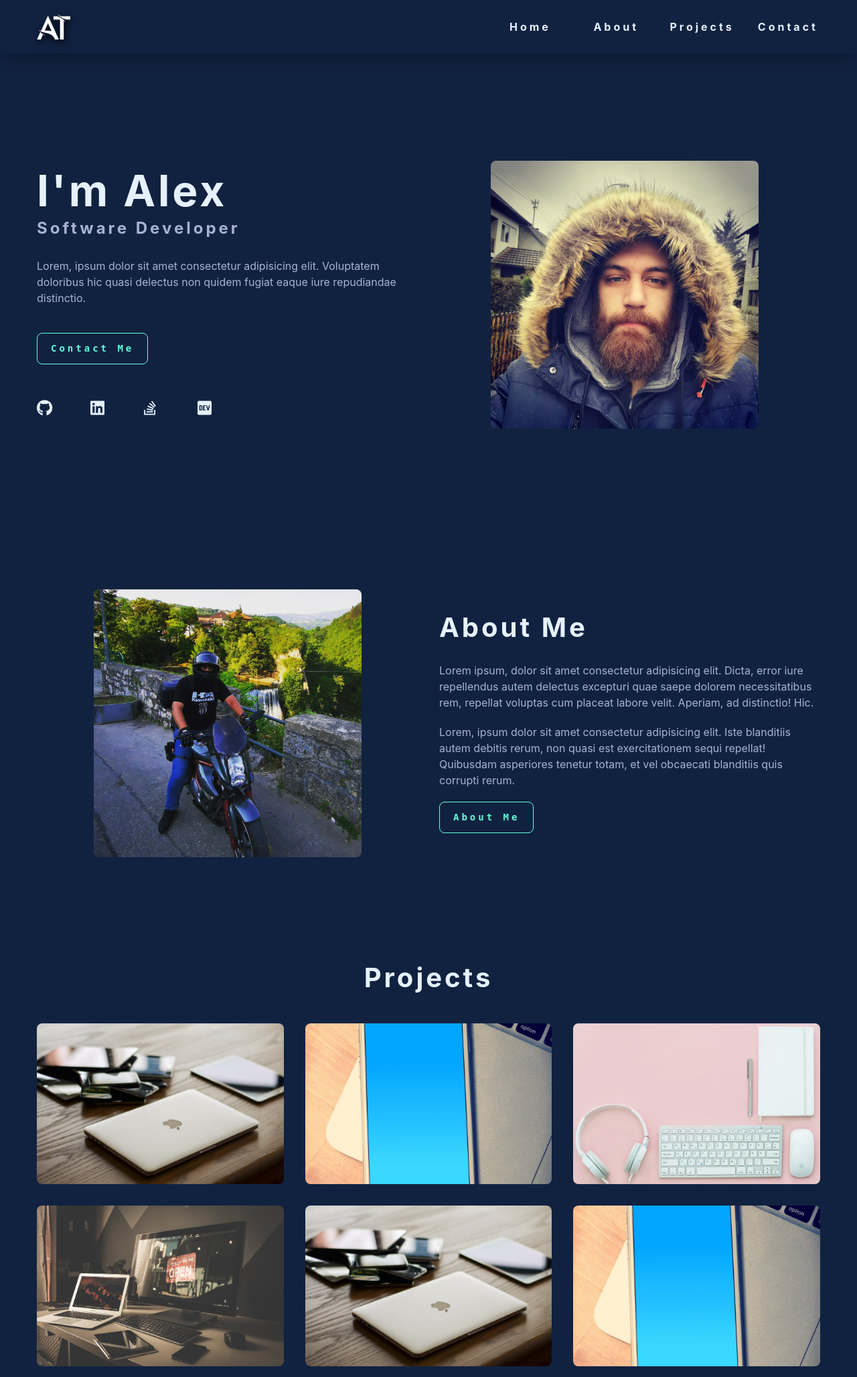
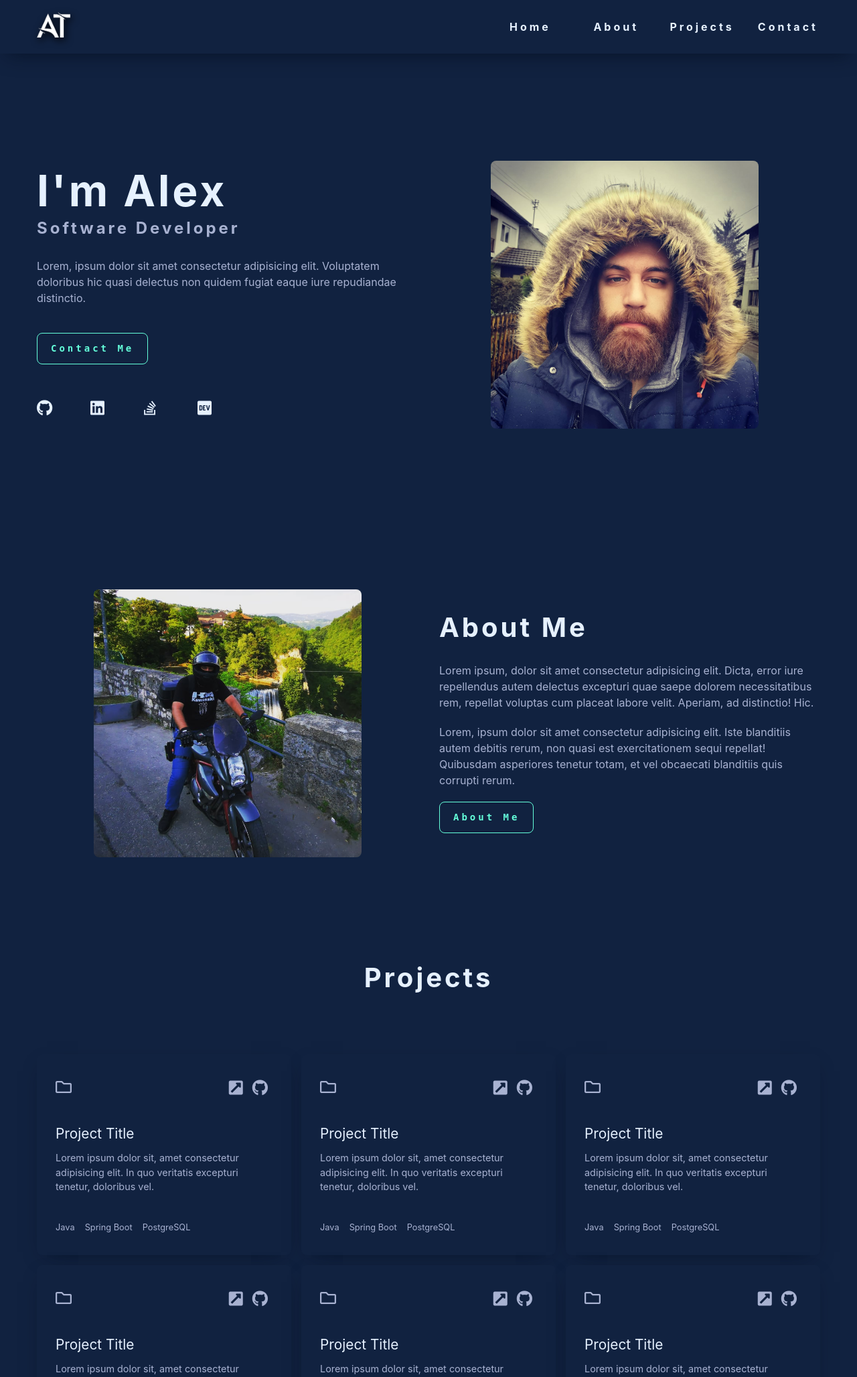
Before and after one commit to TomWSC828/personal-website, a PHP site: page / in a window 1280 px wide. Shown: the top 2056 px of the page at 67% size. Run offline with PHP 8.4, Linux system fonts and the light colour scheme.

Commit message:
Optimization of UI and Project Section feature development

```diff
--- a/about.html
+++ b/about.html
@@ -56,7 +56,9 @@
       <div class="nav-center">
         <!-- nav header -->
         <div class="nav-header">
-          <img src="./assets/img/logo.png" class="nav-logo" alt="Logo" />
+          <a href="./index.html">
+            <img src="./assets/img/logo.png" class="nav-logo" alt="Logo" />
+          </a>
           <button class="nav-btn" id="nav-btn">
             <i class="fas fa-bars"></i>
           </button>
--- a/contact.html
+++ b/contact.html
@@ -56,7 +56,9 @@
       <div class="nav-center">
         <!-- nav header -->
         <div class="nav-header">
-          <img src="./assets/img/logo.png" class="nav-logo" alt="Logo" />
+          <a href="./index.html">
+            <img src="./assets/img/logo.png" class="nav-logo" alt="Logo" />
+          </a>
           <button class="nav-btn" id="nav-btn">
             <i class="fas fa-bars"></i>
           </button>
--- a/css/style.css
+++ b/css/style.css
@@ -450,87 +450,115 @@ About
 Projects
 ================
 */
-.projects-text {
-  width: 85vw;
-  max-width: 30rem;
-  margin: 0 auto;
+.projects {
+  display: flex;
+  flex-direction: column;
+  align-items: center;
 }
 
-.project {
+.projects-grid {
+  display: grid;
+  grid-template-columns: repeat(auto-fill, minmax(300px, 1fr));
+  gap: 15px;
+  margin: 50px 0px 0px;
+  padding: 0;
+  list-style: none;
   position: relative;
-  background: var(--clr-primary-5);
-  border-radius: var(--radius);
-  margin-bottom: 2rem;
 }
 
-.project-info {
-  text-align: center;
-  color: var(--clr-white);
-  position: absolute;
-  top: 50%;
-  left: 50%;
-  transform: translate(-50%, -50%);
-  transition: var(--transition);
-  opacity: 0;
+.project-detail {
+  display: flex;
+  justify-content: space-between;
+  flex-direction: column;
+  align-items: flex-start;
+  position: relative;
+  height: 100%;
+  padding: 2rem 1.75rem;
+  border-radius: var(--radius);
+  background-color: var(--light-navy);
+  box-shadow: 0 10px 30px -15px var(--navy-shadow);
 }
 
-.project-info p {
-  text-transform: capitalize;
-  color: var(--clr-white);
+.project-detail header {
+  width: 100%;
 }
 
-.project:hover .project-info {
-  opacity: 1;
+.project-heading {
+    display: flex;
+    justify-content: space-between;
+    align-items: center;
+    margin-bottom: 35px;
 }
 
-.project-img {
-  transition: var(--transition);
-  border-radius: var(--radius);
-  height: 15rem;
-  object-fit: cover;
+.project-title {
+  margin: 0px 0px 10px;
+  color: var(--lightest-slate);
+  font-size: 1.3rem;
 }
 
-.project:hover .project-img {
-  opacity: 0.1;
-}
-
-.project::after {
-  content: "";
-  position: absolute;
-  top: 0;
-  left: 0;
-  width: 100%;
-  height: 100%;
-  border: 0.25rem solid var(--clr-white);
-  border-radius: var(--radius);
-  transition: var(--transition);
-  opacity: 0;
-}
-
-.project:hover::after {
-  opacity: 1;
-  transform: scale(0.8);
-}
-
-.projects-title {
-  margin-bottom: 3rem;
+.projects-page {
   text-align: center;
 }
 
-@media screen and (min-width: 676px) {
-  .projects-center {
-    display: grid;
-    grid-template-columns: 1fr 1fr;
-    column-gap: 2rem;
-  }
+.project-title a {
+  color: var(--white);
+  transition: var(--transition);
 }
 
-@media screen and (min-width: 992px) {
-  .projects-center {
-    grid-template-columns: repeat(3, 1fr);
-  }
+.project-title a:hover {
+  color: var(--green);
 }
 
+.project-description {
+  color: var(--light-slate);
+  font-size: 0.9rem;
+}
+
+.project-blog .social-icon {
+  font-size: 1.5rem;
+}
+
+.project-blog a {
+    color: var(--light-slate);
+}
+
+.project-blog:hover {
+  color: var(--green);
+}
+
+.project-links {
+  display: flex;
+  -webkit-box-align: center;
+  align-items: center;
+}
+
+.project-links a {
+  display: flex;
+  justify-content: center;
+  align-items: center;
+  padding: 5px 7px;
+  font-size: 1.5rem;
+  color: var(--light-slate);
+}
+
+.project-tech-list {
+  display: flex;
+  align-items: flex-end;
+  flex-grow: 1;
+  flex-wrap: wrap;
+  padding: 0;
+  margin: 20px 0px 0px;
+  list-style: none;
+  font-size: 0.8rem;
+}
+
+.project-tech-list li:not(:last-of-type) {
+  margin-right: 15px;
+}
+
+.projects a.btn {
+  margin-top: 3rem;
+}
 /*
 ================
 Contact
--- a/index.html
+++ b/index.html
@@ -56,7 +56,9 @@
       <div class="nav-center">
         <!-- nav header -->
         <div class="nav-header">
+          <a href="./index.html">
             <img src="./assets/img/logo.png" class="nav-logo" alt="Logo" />
+          </a>
           <button class="nav-btn" id="nav-btn">
             <i class="fas fa-bars"></i>
           </button>
@@ -270,98 +272,369 @@
         <h2>Projects</h2>
       </div>
       <!-- End of Section Title -->
-      <div class="section-center projects-center">
+      <div class="section-center projects-grid">
         <!-- Single Project -->
-        <a href="./projects.html" class="project-1">
-          <article class="project">
-            <img
-              src="./assets/img/project-1.jpeg"
-              class="project-img"
-              alt="Single Project"
-            />
-            <div class="project-info">
-              <h4>Project Title</h4>
-              <p>Project Description</p>
+        <li class="project-box">
+          <div class="project-detail">
+            <header>
+              <div class="project-heading">
+                <div class="project-blog">
+                  <a
+                    href="https://dev.to/alxtr"
+                    rel="noopener noreferrer"
+                    target="_blank"
+                    class="social-icon"
+                  >
+                    <i class="far fa-folder"></i>
+                  </a>
                 </div>
-          </article>
+                <div class="project-links">
+                  <a
+                    href="https://github.com/aleksandar-trifunovic"
+                    rel="noopener noreferrer"
+                    target="_blank"
+                    class="social-icon"
+                  >
+                    <i class="fas fa-external-link-square-alt"></i>
                   </a>
+                  <a
+                    href="https://github.com/aleksandar-trifunovic"
+                    rel="noopener noreferrer"
+                    target="_blank"
+                    class="social-icon"
+                  >
+                    <i class="fab fa-github"></i>
+                  </a>
+                </div>
+              </div>
+              <div class="project-title">
+                <a
+                  href="https://github.com/aleksandar-trifunovic"
+                  rel="noopener noreferrer"
+                  target="_blank"
+                >
+                  Project Title
+                </a>
+              </div>
+              <div class="project-description">
+                <p>
+                  Lorem ipsum dolor sit, amet consectetur adipisicing elit. In
+                  quo veritatis excepturi tenetur, doloribus vel.
+                </p>
+              </div>
+            </header>
+            <footer>
+              <ul class="project-tech-list">
+                <li>Java</li>
+                <li>Spring Boot</li>
+                <li>PostgreSQL</li>
+              </ul>
+            </footer>
+          </div>
+        </li>
         <!-- End of Single Project -->
         <!-- Single Project -->
-        <a href="./projects.html" class="project-2">
-          <article class="project">
-            <img
-              src="./assets/img/project-2.jpeg"
-              class="project-img"
-              alt="Single Project"
-            />
-            <div class="project-info">
-              <h4>Project Title</h4>
-              <p>Project Description</p>
+        <li class="project-box">
+          <div class="project-detail">
+            <header>
+              <div class="project-heading">
+                <div class="project-blog">
+                  <a
+                    href="https://dev.to/alxtr"
+                    rel="noopener noreferrer"
+                    target="_blank"
+                    class="social-icon"
+                  >
+                    <i class="far fa-folder"></i>
+                  </a>
                 </div>
-          </article>
+                <div class="project-links">
+                  <a
+                    href="https://github.com/aleksandar-trifunovic"
+                    rel="noopener noreferrer"
+                    target="_blank"
+                    class="social-icon"
+                  >
+                    <i class="fas fa-external-link-square-alt"></i>
                   </a>
+                  <a
+                    href="https://github.com/aleksandar-trifunovic"
+                    rel="noopener noreferrer"
+                    target="_blank"
+                    class="social-icon"
+                  >
+                    <i class="fab fa-github"></i>
+                  </a>
+                </div>
+              </div>
+              <div class="project-title">
+                <a
+                  href="https://github.com/aleksandar-trifunovic"
+                  rel="noopener noreferrer"
+                  target="_blank"
+                >
+                  Project Title
+                </a>
+              </div>
+              <div class="project-description">
+                <p>
+                  Lorem ipsum dolor sit, amet consectetur adipisicing elit. In
+                  quo veritatis excepturi tenetur, doloribus vel.
+                </p>
+              </div>
+            </header>
+            <footer>
+              <ul class="project-tech-list">
+                <li>Java</li>
+                <li>Spring Boot</li>
+                <li>PostgreSQL</li>
+              </ul>
+            </footer>
+          </div>
+        </li>
         <!-- End of Single Project -->
         <!-- Single Project -->
-        <a href="./projects.html" class="project-3">
-          <article class="project">
-            <img
-              src="./assets/img/project-3.jpeg"
-              class="project-img"
-              alt="Single Project"
-            />
-            <div class="project-info">
-              <h4>Project Title</h4>
-              <p>Project Description</p>
+        <li class="project-box">
+          <div class="project-detail">
+            <header>
+              <div class="project-heading">
+                <div class="project-blog">
+                  <a
+                    href="https://dev.to/alxtr"
+                    rel="noopener noreferrer"
+                    target="_blank"
+                    class="social-icon"
+                  >
+                    <i class="far fa-folder"></i>
+                  </a>
                 </div>
-          </article>
+                <div class="project-links">
+                  <a
+                    href="https://github.com/aleksandar-trifunovic"
+                    rel="noopener noreferrer"
+                    target="_blank"
+                    class="social-icon"
+                  >
+                    <i class="fas fa-external-link-square-alt"></i>
                   </a>
+                  <a
+                    href="https://github.com/aleksandar-trifunovic"
+                    rel="noopener noreferrer"
+                    target="_blank"
+                    class="social-icon"
+                  >
+                    <i class="fab fa-github"></i>
+                  </a>
+                </div>
+              </div>
+              <div class="project-title">
+                <a
+                  href="https://github.com/aleksandar-trifunovic"
+                  rel="noopener noreferrer"
+                  target="_blank"
+                >
+                  Project Title
+                </a>
+              </div>
+              <div class="project-description">
+                <p>
+                  Lorem ipsum dolor sit, amet consectetur adipisicing elit. In
+                  quo veritatis excepturi tenetur, doloribus vel.
+                </p>
+              </div>
+            </header>
+            <footer>
+              <ul class="project-tech-list">
+                <li>Java</li>
+                <li>Spring Boot</li>
+                <li>PostgreSQL</li>
+              </ul>
+            </footer>
+          </div>
+        </li>
         <!-- End of Single Project -->
         <!-- Single Project -->
-        <a href="./projects.html" class="project-4">
-          <article class="project">
-            <img
-              src="./assets/img/project-4.jpeg"
-              class="project-img"
-              alt="Single Project"
-            />
-            <div class="project-info">
-              <h4>Project Title</h4>
-              <p>Project Description</p>
+        <li class="project-box">
+          <div class="project-detail">
+            <header>
+              <div class="project-heading">
+                <div class="project-blog">
+                  <a
+                    href="https://dev.to/alxtr"
+                    rel="noopener noreferrer"
+                    target="_blank"
+                    class="social-icon"
+                  >
+                    <i class="far fa-folder"></i>
+                  </a>
                 </div>
-          </article>
+                <div class="project-links">
+                  <a
+                    href="https://github.com/aleksandar-trifunovic"
+                    rel="noopener noreferrer"
+                    target="_blank"
+                    class="social-icon"
+                  >
+                    <i class="fas fa-external-link-square-alt"></i>
                   </a>
+                  <a
+                    href="https://github.com/aleksandar-trifunovic"
+                    rel="noopener noreferrer"
+                    target="_blank"
+                    class="social-icon"
+                  >
+                    <i class="fab fa-github"></i>
+                  </a>
+                </div>
+              </div>
+              <div class="project-title">
+                <a
+                  href="https://github.com/aleksandar-trifunovic"
+                  rel="noopener noreferrer"
+                  target="_blank"
+                >
+                  Project Title
+                </a>
+              </div>
+              <div class="project-description">
+                <p>
+                  Lorem ipsum dolor sit, amet consectetur adipisicing elit. In
+                  quo veritatis excepturi tenetur, doloribus vel.
+                </p>
+              </div>
+            </header>
+            <footer>
+              <ul class="project-tech-list">
+                <li>Java</li>
+                <li>Spring Boot</li>
+                <li>PostgreSQL</li>
+              </ul>
+            </footer>
+          </div>
+        </li>
         <!-- End of Single Project -->
         <!-- Single Project -->
-        <a href="./projects.html" class="project-5">
-          <article class="project">
-            <img
-              src="./assets/img/project-1.jpeg"
-              class="project-img"
-              alt="Single Project"
-            />
-            <div class="project-info">
-              <h4>Project Title</h4>
-              <p>Project Description</p>
+        <li class="project-box">
+          <div class="project-detail">
+            <header>
+              <div class="project-heading">
+                <div class="project-blog">
+                  <a
+                    href="https://dev.to/alxtr"
+                    rel="noopener noreferrer"
+                    target="_blank"
+                    class="social-icon"
+                  >
+                    <i class="far fa-folder"></i>
+                  </a>
                 </div>
-          </article>
+                <div class="project-links">
+                  <a
+                    href="https://github.com/aleksandar-trifunovic"
+                    rel="noopener noreferrer"
+                    target="_blank"
+                    class="social-icon"
+                  >
+                    <i class="fas fa-external-link-square-alt"></i>
                   </a>
+                  <a
+                    href="https://github.com/aleksandar-trifunovic"
+                    rel="noopener noreferrer"
+                    target="_blank"
+                    class="social-icon"
+                  >
+                    <i class="fab fa-github"></i>
+                  </a>
+                </div>
+              </div>
+              <div class="project-title">
+                <a
+                  href="https://github.com/aleksandar-trifunovic"
+                  rel="noopener noreferrer"
+                  target="_blank"
+                >
+                  Project Title
+                </a>
+              </div>
+              <div class="project-description">
+                <p>
+                  Lorem ipsum dolor sit, amet consectetur adipisicing elit. In
+                  quo veritatis excepturi tenetur, doloribus vel.
+                </p>
+              </div>
+            </header>
+            <footer>
+              <ul class="project-tech-list">
+                <li>Java</li>
+                <li>Spring Boot</li>
+                <li>PostgreSQL</li>
+              </ul>
+            </footer>
+          </div>
+        </li>
         <!-- End of Single Project -->
         <!-- Single Project -->
-        <a href="./projects.html" class="project-6">
-          <article class="project">
-            <img
-              src="./assets/img/project-2.jpeg"
-              class="project-img"
-              alt="Single Project"
-            />
-            <div class="project-info">
-              <h4>Project Title</h4>
-              <p>Project Description</p>
+        <li class="project-box">
+          <div class="project-detail">
+            <header>
+              <div class="project-heading">
+                <div class="project-blog">
+                  <a
+                    href="https://dev.to/alxtr"
+                    rel="noopener noreferrer"
+                    target="_blank"
+                    class="social-icon"
+                  >
+                    <i class="far fa-folder"></i>
+                  </a>
                 </div>
-          </article>
+                <div class="project-links">
+                  <a
+                    href="https://github.com/aleksandar-trifunovic"
+                    rel="noopener noreferrer"
+                    target="_blank"
+                    class="social-icon"
+                  >
+                    <i class="fas fa-external-link-square-alt"></i>
                   </a>
+                  <a
+                    href="https://github.com/aleksandar-trifunovic"
+                    rel="noopener noreferrer"
+                    target="_blank"
+                    class="social-icon"
+                  >
+                    <i class="fab fa-github"></i>
+                  </a>
+                </div>
+              </div>
+              <div class="project-title">
+                <a
+                  href="https://github.com/aleksandar-trifunovic"
+                  rel="noopener noreferrer"
+                  target="_blank"
+                >
+                  Project Title
+                </a>
+              </div>
+              <div class="project-description">
+                <p>
+                  Lorem ipsum dolor sit, amet consectetur adipisicing elit. In
+                  quo veritatis excepturi tenetur, doloribus vel.
+                </p>
+              </div>
+            </header>
+            <footer>
+              <ul class="project-tech-list">
+                <li>Java</li>
+                <li>Spring Boot</li>
+                <li>PostgreSQL</li>
+              </ul>
+            </footer>
+          </div>
+        </li>
         <!-- End of Single Project -->
       </div>
+      <a href="./projects.html" class="btn">Show More</a>
     </section>
     <!-- End of Project Section-->
     <!-- Contact Section -->
--- a/projects.html
+++ b/projects.html
@@ -56,7 +56,9 @@
       <div class="nav-center">
         <!-- nav header -->
         <div class="nav-header">
-          <img src="./assets/img/logo.png" class="nav-logo" alt="Logo" />
+          <a href="./index.html">
+            <img src="./assets/img/logo.png" class="nav-logo" alt="Logo" />
+          </a>
           <button class="nav-btn" id="nav-btn">
             <i class="fas fa-bars"></i>
           </button>
@@ -154,7 +156,7 @@
     </aside>
     <!-- end of sidebar -->
     <section class="section single-page">
-      <div class="section-title projects-title">
+      <div class="section-title projects-page">
         <h1>Projects</h1>
       </div>
       <div class="page-info section-center">
```
Lines whose indentation alone changed are shown as unchanged.
